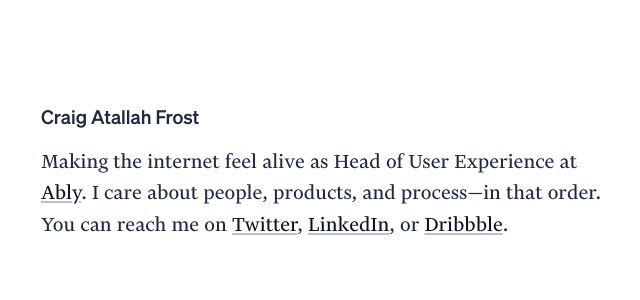
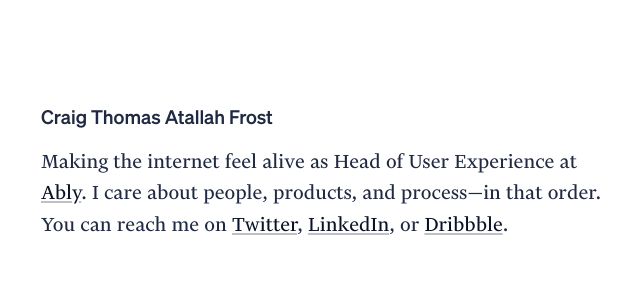
Before and after one commit to craigthomasfrost/cfdesigner.github.io, a Jekyll site: the page built from index.md, in a window 1280 px wide. Shown: the part 149-449 px from the top of the page, without its empty margins (317-957 px from the left). Built offline with Jekyll 4.4.1, drawn with Linux system fonts in a browser that asks for light colours; some web fonts are replaced.

Commit message:
Update index.md

```diff
--- a/index.md
+++ b/index.md
@@ -2,7 +2,7 @@
 layout: default
 title: Home
 ---
-<h1 class="home-heading">Craig Atallah Frost</h1>
+<h1 class="home-heading">Craig Thomas Atallah Frost</h1>
 <p>Making the internet feel alive as Head of User Experience at <a href="https://ably.com/">Ably</a>. I care about people, products, and process—in that order. You can reach me on <a href="https://twitter.com/atallahfrost">Twitter</a>, <a href="https://www.linkedin.com/in/craigtfrost/">LinkedIn</a>, or <a href="https://dribbble.com/_ctf">Dribbble</a>.</p>
 
 <ul class="post-list">
```
